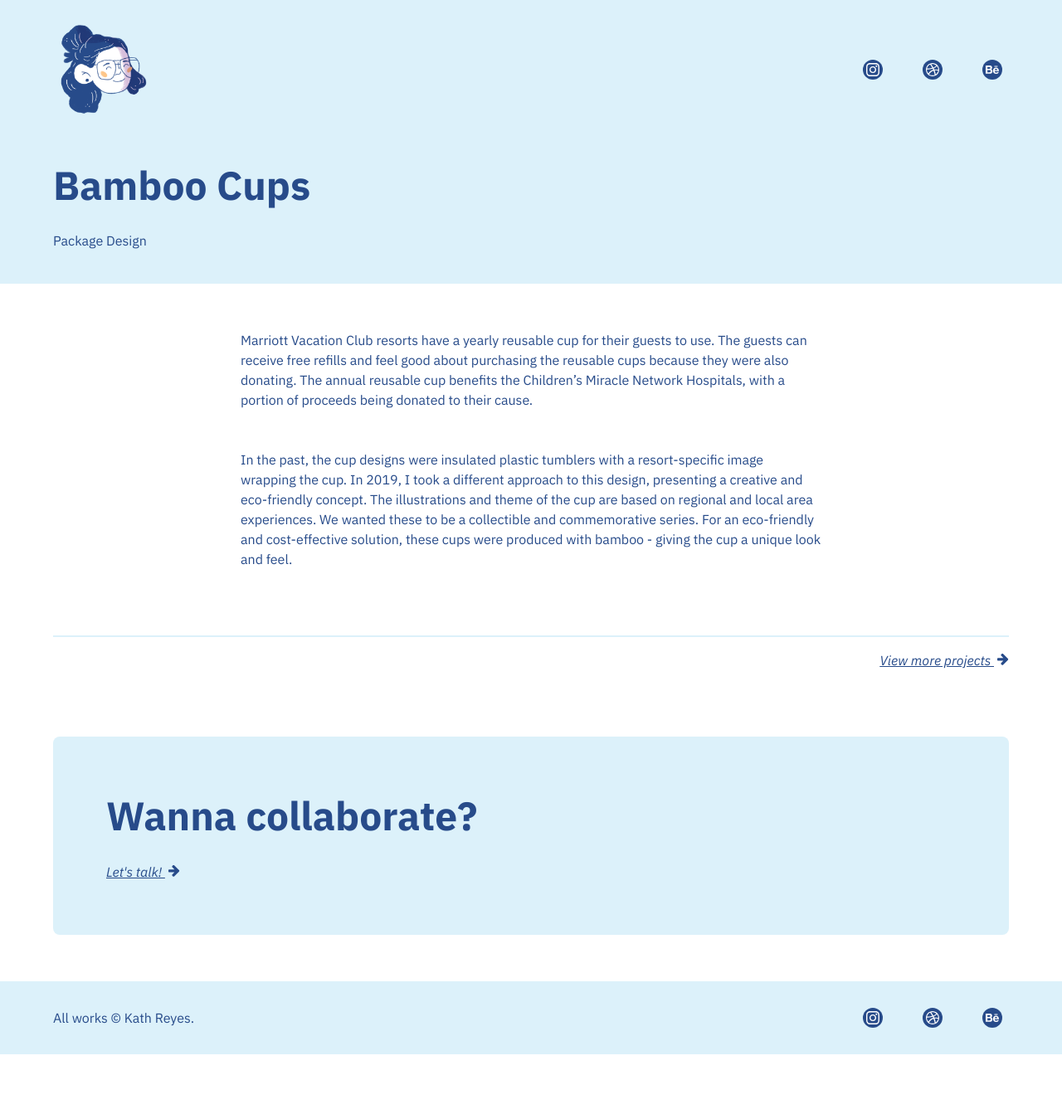
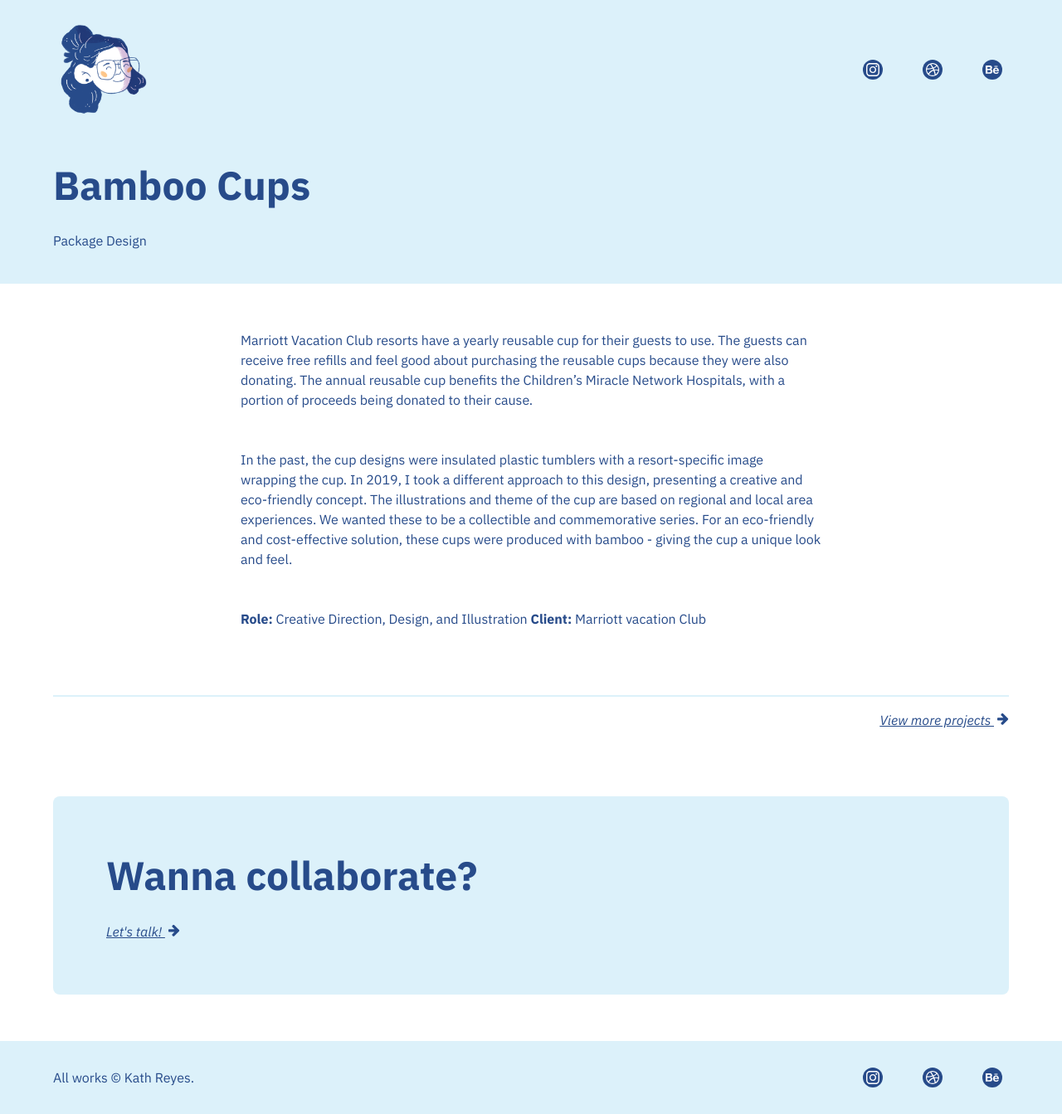
Before and after one commit to dlvjose/katreyyy, a Jekyll site: the page built from _projects/bamboo-cups.md, in a window 1280 px wide. Shown: the whole page at 83% size. Built offline with Jekyll 4.4.1, drawn with Linux system fonts in a browser that asks for light colours; before the commit the page ends 1271 px from its top, so only the background shows below that.

Commit message:
Update Projects “bamboo-cups”

```diff
--- a/_projects/bamboo-cups.md
+++ b/_projects/bamboo-cups.md
@@ -5,5 +5,7 @@
 ---
 Marriott Vacation Club resorts have a yearly reusable cup for their guests to use. The guests can receive free refills and feel good about purchasing the reusable cups because they were also donating. The annual reusable cup benefits the Children’s Miracle Network Hospitals, with a portion of proceeds being donated to their cause.
 
+In the past, the cup designs were insulated plastic tumblers with a resort-specific image wrapping the cup. In 2019, I took a different approach to this design, presenting a creative and eco-friendly concept. The illustrations and theme of the cup are based on regional and local area experiences. We wanted these to be a collectible and commemorative series. For an eco-friendly and cost-effective solution, these cups were produced with bamboo - giving the cup a unique look and feel.
 
-In the past, the cup designs were insulated plastic tumblers with a resort-specific image wrapping the cup. In 2019, I took a different approach to this design, presenting a creative and eco-friendly concept. The illustrations and theme of the cup are based on regional and local area experiences. We wanted these to be a collectible and commemorative series. For an eco-friendly and cost-effective solution, these cups were produced with bamboo - giving the cup a unique look and feel.
+**Role:** Creative Direction, Design, and Illustration
+**Client:** Marriott vacation Club
```
